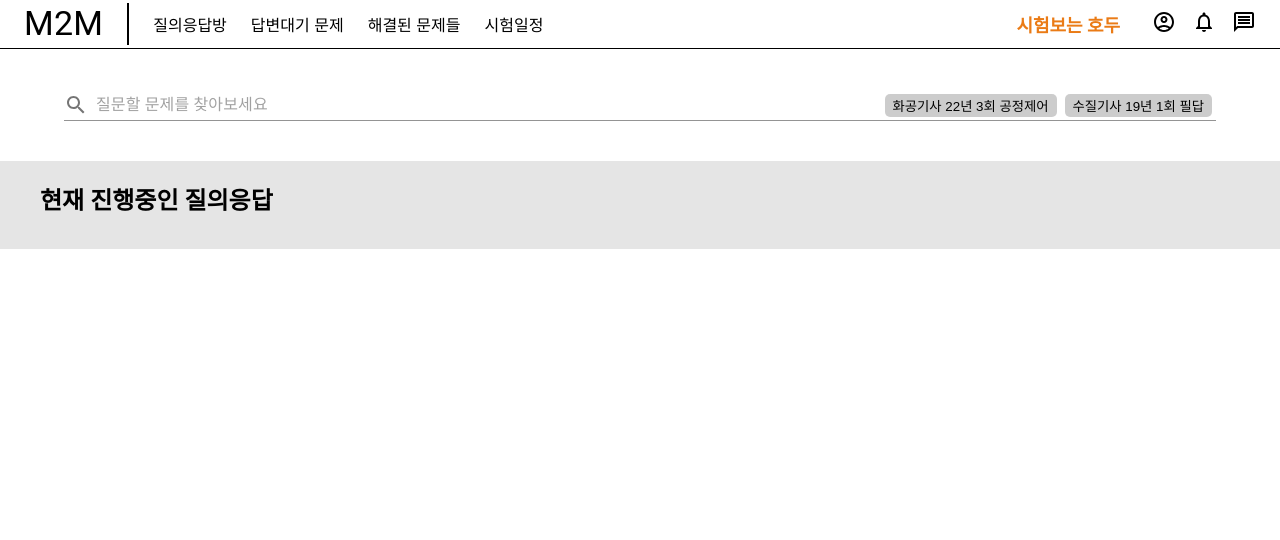
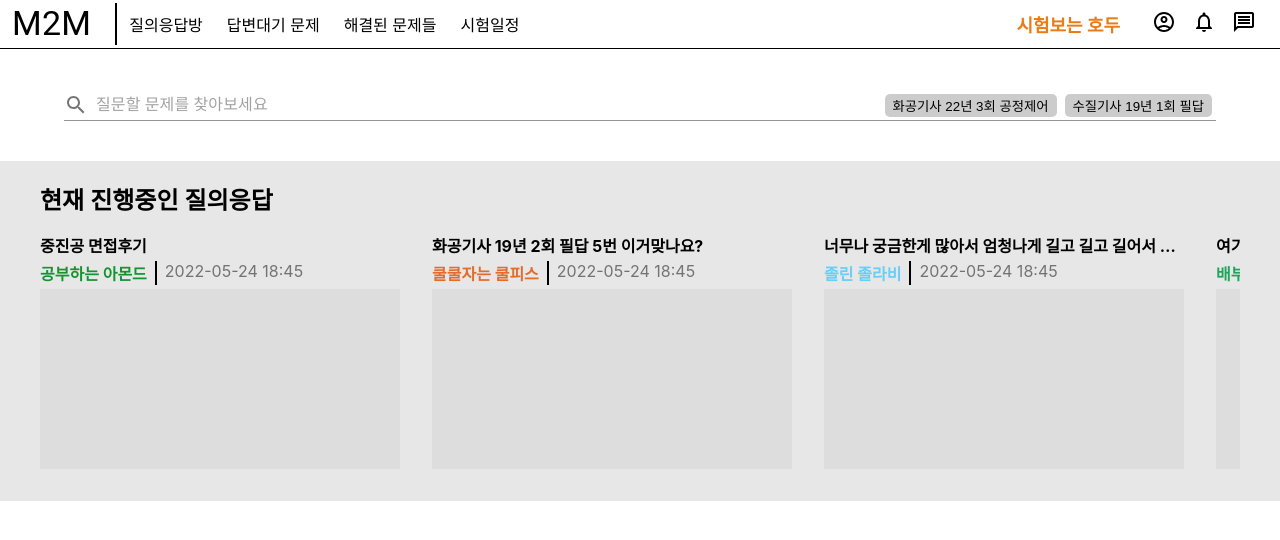
Before and after one commit to Mentor-2-Mentee/front, a React (Vite) app: page /main in a window 1280 px wide. Shown: the top 540 px of the page. Built offline with nearby package versions, Linux system fonts and the light colour scheme.

Commit message:
feat : 현재 진행중인 질의응답 UI

```diff
--- a/src/components/MainPage/InProgressRoomList.tsx
+++ /dev/null
@@ -1,32 +0,0 @@
-import { Typography } from "@mui/material";
-import { styled } from "@mui/system";
-import LiveAlarmBox from "../../commonElements/LiveAlarmBox";
-
-export const InProgressRoomList = (): JSX.Element => {
-  return (
-    <InProgressRoomListContainer>
-      <Header>
-        <Typography
-          variant="h5"
-          component="div"
-          sx={{ fontWeight: "bold", mr: 3 }}
-        >
-          현재 진행중인 질의응답
-        </Typography>
-        <LiveAlarmBox />
-      </Header>
-    </InProgressRoomListContainer>
-  );
-};
-
-const InProgressRoomListContainer = styled("div")(({ theme }) => ({
-  backgroundColor: "rgba(0,0,0,0.1)",
-  padding: theme.spacing(3, 5, 4, 5),
-}));
-
-const Header = styled("div")(({ theme }) => ({
-  display: "flex",
-  alignItems: "center",
-}));
-
-export default InProgressRoomList;
--- /dev/null
+++ b/src/components/MainPage/LiveRoomList.tsx
@@ -0,0 +1,98 @@
+import { Typography } from "@mui/material";
+import { styled } from "@mui/system";
+import { useState } from "react";
+import LiveAlarmBox from "../../commonElements/LiveAlarmBox";
+import RoomList from "./RoomList";
+
+const LIVE_ROOM_LIST_DEV: LiveRoomParams[] = [
+  {
+    roomId: "14sw4",
+    title: "중진공 면접후기",
+    author: "공부하는 아몬드",
+    authorColor: "#159330",
+    createdAt: "2022-05-24T18:20",
+    startedAt: "2022-05-24T18:45",
+    thumbnailImgURL: "test",
+  },
+  {
+    roomId: "145sw4",
+    title: "화공기사 19년 2회 필답 5번 이거맞나요?",
+    author: "쿨쿨자는 쿨피스",
+    authorColor: "#e46b2a",
+    createdAt: "2022-05-24T18:20",
+    startedAt: "2022-05-24T18:45",
+    thumbnailImgURL: "test",
+  },
+  {
+    roomId: "145sw4",
+    title:
+      "너무나 궁금한게 많아서 엄청나게 길고 길고 길어서 다 보지 못하는 질문",
+    author: "졸린 졸라비",
+    authorColor: "#65cff9",
+    createdAt: "2022-05-24T18:20",
+    startedAt: "2022-05-24T18:45",
+    thumbnailImgURL: "test",
+  },
+  {
+    roomId: "14s2asdw4",
+    title: "여기서 상자기성이 더 작다는게 무슨말이죠??",
+    author: "배부른 매부리코원숭이",
+    authorColor: "#1da55b",
+    createdAt: "2022-05-24T18:20",
+    startedAt: "2022-05-24T18:45",
+    thumbnailImgURL: "test",
+  },
+  {
+    roomId: "14sw2444",
+    title: "서부발전 현직자분 질문드립니다",
+    author: "시험보는 땅콩",
+    authorColor: "#fa5eaf",
+    createdAt: "2022-05-24T18:20",
+    startedAt: "2022-05-24T18:45",
+    thumbnailImgURL: "test",
+  },
+];
+
+export interface LiveRoomParams {
+  roomId: string;
+  title: string;
+  author: string;
+  authorColor: string;
+  createdAt: string;
+  startedAt: string;
+  thumbnailImgURL: string;
+}
+
+export const LiveRoomList = (): JSX.Element => {
+  const [roomList, setRoomList] =
+    useState<LiveRoomParams[]>(LIVE_ROOM_LIST_DEV);
+
+  return (
+    <LiveRoomListContainer>
+      <Header>
+        <Typography
+          variant="h5"
+          component="div"
+          sx={{ fontWeight: "bold", mr: 3 }}
+        >
+          현재 진행중인 질의응답
+        </Typography>
+        <LiveAlarmBox />
+      </Header>
+      <RoomList roomList={roomList} />
+    </LiveRoomListContainer>
+  );
+};
+
+const LiveRoomListContainer = styled("div")(({ theme }) => ({
+  backgroundColor: "#00000018",
+  padding: theme.spacing(3, 5, 4, 5),
+}));
+
+const Header = styled("div")(({ theme }) => ({
+  display: "flex",
+  alignItems: "center",
+  marginBottom: theme.spacing(2),
+}));
+
+export default LiveRoomList;
--- /dev/null
+++ b/src/components/MainPage/RoomList.tsx
@@ -0,0 +1,78 @@
+import { Skeleton } from "@mui/material";
+import { styled } from "@mui/system";
+import { LiveRoomParams } from "./LiveRoomList";
+
+interface RoomListProps {
+  roomList: LiveRoomParams[];
+}
+
+export const RoomList = ({ roomList }: RoomListProps): JSX.Element => {
+  return (
+    <RoomListContainer>
+      {roomList.map((roomValue) => {
+        return <LiveRoomElement key={roomValue.roomId} roomValue={roomValue} />;
+      })}
+    </RoomListContainer>
+  );
+};
+
+interface LiveRoomElementProps {
+  roomValue: LiveRoomParams;
+}
+
+const LiveRoomElement = ({ roomValue }: LiveRoomElementProps): JSX.Element => {
+  return (
+    <LiveRoomElementContainer>
+      <LiveRoomElementTitle>{roomValue.title}</LiveRoomElementTitle>
+      <LiveRoomElementAuthorValue>
+        <Author sx={{ color: `${roomValue.authorColor}` }}>
+          {roomValue.author}
+        </Author>
+        <StartedAt>{roomValue.startedAt.replace("T", " ")}</StartedAt>
+      </LiveRoomElementAuthorValue>
+      <Skeleton variant="rectangular" width={360} height={180} />
+    </LiveRoomElementContainer>
+  );
+};
+
+const RoomListContainer = styled("div")(({ theme }) => ({
+  display: "flex",
+  flexDirection: "row",
+  maxWidth: "100%",
+  overflow: "scroll",
+
+  "& > *": {
+    marginRight: theme.spacing(4),
+  },
+}));
+
+const LiveRoomElementContainer = styled("div")(({ theme }) => ({
+  minWidth: 360,
+}));
+
+const LiveRoomElementTitle = styled("div")(({ theme }) => ({
+  width: "100%",
+  textOverflow: "ellipsis",
+  whiteSpace: "nowrap",
+  overflow: "hidden",
+  fontWeight: "bold",
+  marginBottom: theme.spacing(0.5),
+}));
+
+const LiveRoomElementAuthorValue = styled("div")(({ theme }) => ({
+  display: "flex",
+  marginBottom: theme.spacing(0.5),
+}));
+
+const Author = styled("div")(({ theme }) => ({
+  paddingRight: theme.spacing(1),
+  marginRight: theme.spacing(1),
+  borderRight: "2px solid black",
+  fontWeight: "bold",
+}));
+
+const StartedAt = styled("div")(({ theme }) => ({
+  color: "rgba(0,0,0,0.5)",
+}));
+
+export default RoomList;
--- a/src/components/MainPage/index.tsx
+++ b/src/components/MainPage/index.tsx
@@ -1,12 +1,12 @@
 import { styled } from "@mui/system";
-import InProgressRoomList from "./InProgressRoomList";
+import LiveRoomList from "./LiveRoomList";
 import SearchBar from "./SearchBar";
 
 export const MainPage = (): JSX.Element => {
   return (
     <MainPageContainer>
       <SearchBar />
-      <InProgressRoomList />
+      <LiveRoomList />
     </MainPageContainer>
   );
 };
--- a/src/components/TopNavigation/index.tsx
+++ b/src/components/TopNavigation/index.tsx
@@ -12,7 +12,7 @@ const USERDATA_DEV = {
 export const TopNavigation = (): JSX.Element => {
   return (
     <TopNavigationContainer>
-      <Typography variant="h4" component="a" className="stonetext">
+      <Typography variant="h4" component="div" className="stonetext">
         <Link to="/main">M2M</Link>
       </Typography>
       <MenuList>
```
